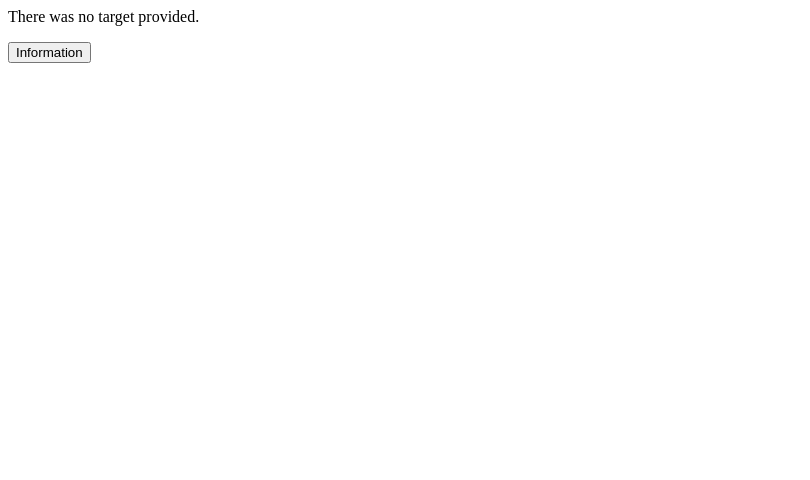
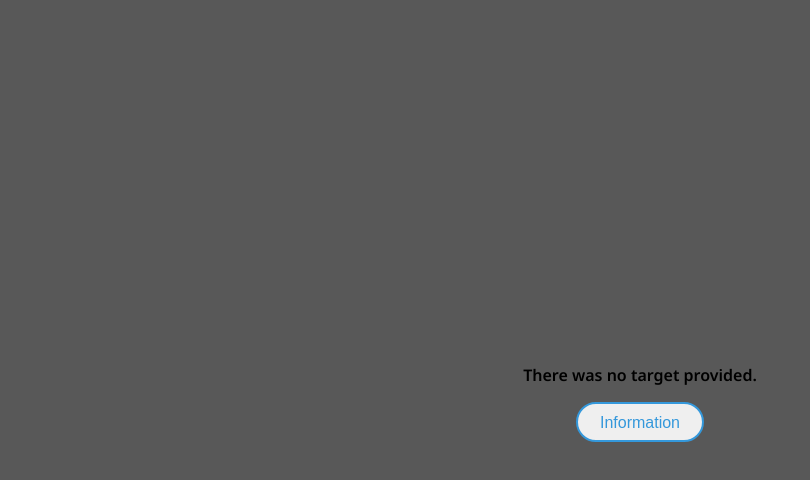
Before and after one commit to Jojoroboti/107, a plain HTML site: page join/index.html in a window 1280 px wide. Shown: the whole page, without its empty margins (0-810 px from the left). Drawn offline with Linux system fonts and the light colour scheme; the site is published under a folder, as on GitHub Pages, so addresses that start at the root find nothing.

Commit message:
Update index.htmla

```diff
--- a/join/index.html
+++ b/join/index.html
@@ -5,7 +5,7 @@
         <link rel="preconnect" href="https://fonts.googleapis.com">
         <link rel="preconnect" href="https://fonts.gstatic.com" crossorigin>
         <link href="https://fonts.googleapis.com/css2?family=Noto+Sans:ital,wght@0,100..900;1,100..900&display=swap" rel="stylesheet">
-        <link rel="stylesheet" href="/join/style.css">
+        <link rel="stylesheet" href="style.css">
         <title>Redirect</title>
     </head>
     <body>
```
